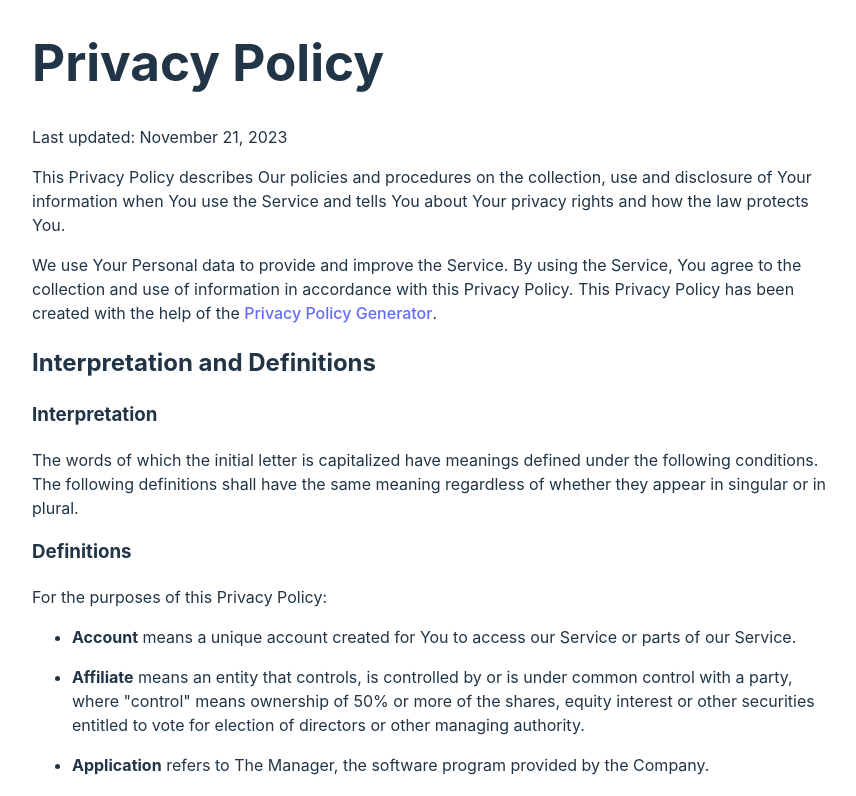
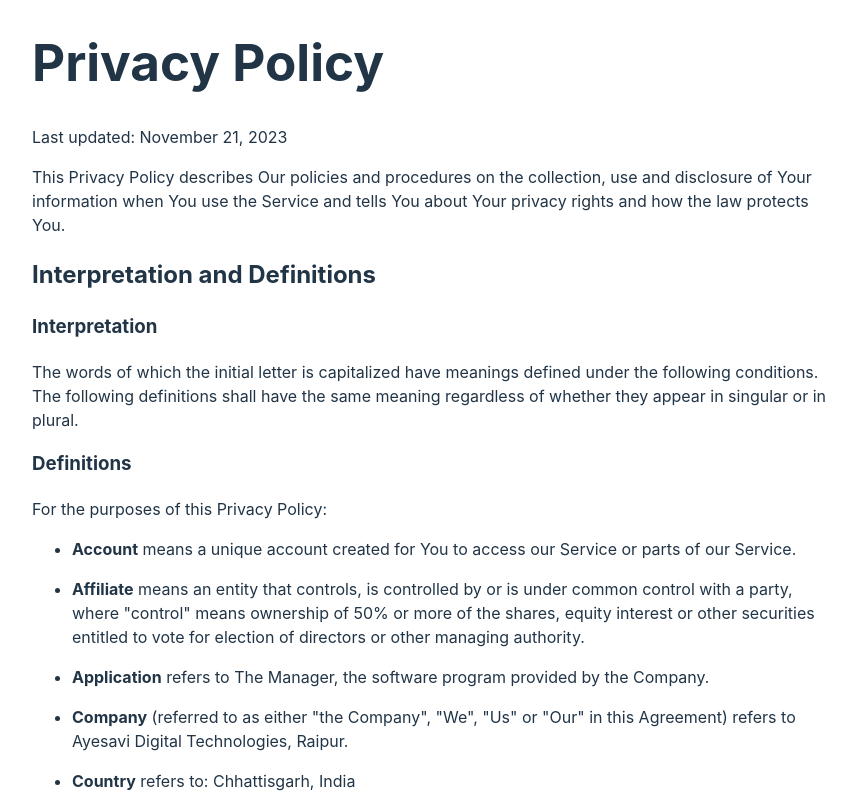
Before and after one commit to Yogesh-Dubey-Ayesavi/lakshya-app, a React (Vite) app: page /privacy in a window 1280 px wide. Shown: the top 796 px of the page, without its empty margins (208-1064 px from the left). Built offline with nearby package versions, Linux system fonts and the light colour scheme; no server answers; what lakshya-sdk would draw is missing.

Commit message:
updated privacy

```diff
--- a/src/pages/privacy/PrivacyPage.jsx
+++ b/src/pages/privacy/PrivacyPage.jsx
@@ -6,7 +6,6 @@
    <h1>Privacy Policy</h1>
 <p>Last updated: November 21, 2023</p>
 <p>This Privacy Policy describes Our policies and procedures on the collection, use and disclosure of Your information when You use the Service and tells You about Your privacy rights and how the law protects You.</p>
-<p>We use Your Personal data to provide and improve the Service. By using the Service, You agree to the collection and use of information in accordance with this Privacy Policy. This Privacy Policy has been created with the help of the <a href="https://www.privacypolicies.com/privacy-policy-generator/" target="_blank">Privacy Policy Generator</a>.</p>
 <h2>Interpretation and Definitions</h2>
 <h3>Interpretation</h3>
 <p>The words of which the initial letter is capitalized have meanings defined under the following conditions. The following definitions shall have the same meaning regardless of whether they appear in singular or in plural.</p>
```
